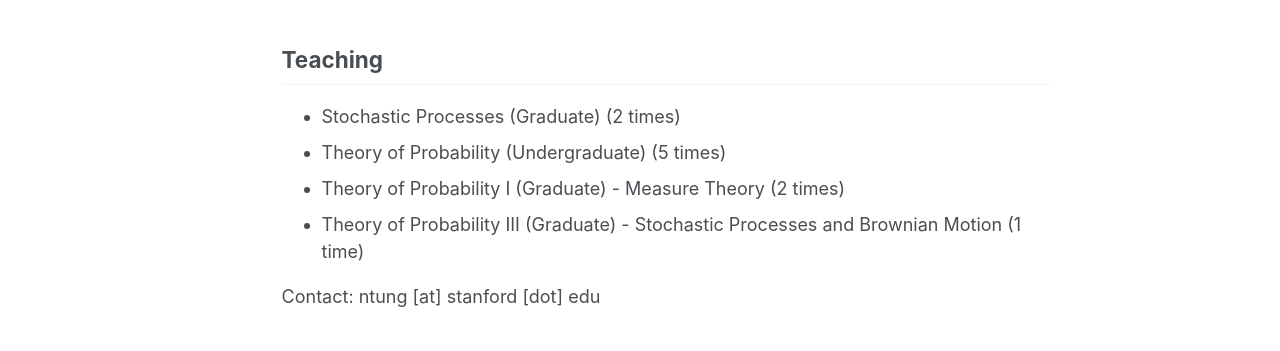
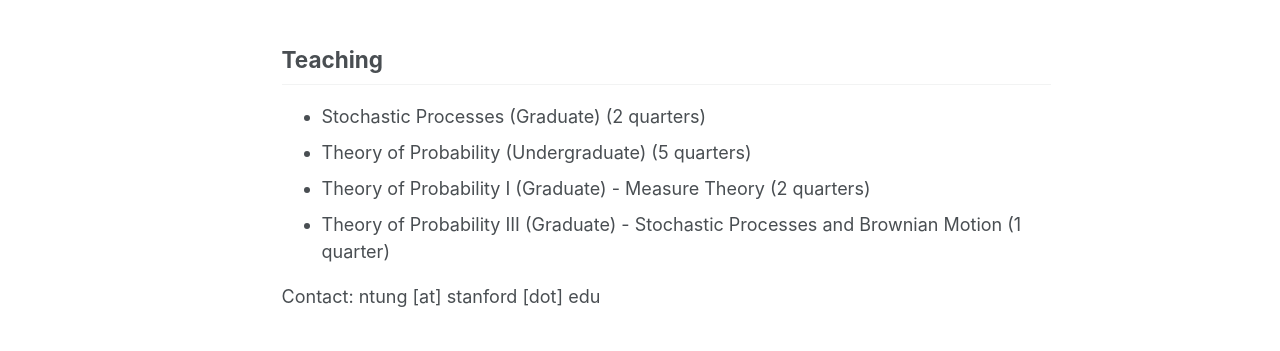
Before and after one commit to njtung/njtung.github.io, a Jekyll site: the page built from _pages/about.md, in a window 1280 px wide and 1342 px high. Shown: the part 655-1006 px from the top of the window. Built offline with Jekyll 4.4.1, drawn with Linux system fonts in a browser that asks for light colours; a script that is not in the unit is left out.

Commit message:
Update about.md

```diff
--- a/_pages/about.md
+++ b/_pages/about.md
@@ -26,9 +26,9 @@ Graph with Jerome Sanes, Eli Upfal, and Ani Eloyan. Preprint (2021) [pdf](https:
 
 ## Teaching
 
-* Stochastic Processes (Graduate) (2 times)
-* Theory of Probability (Undergraduate) (5 times)
-* Theory of Probability I (Graduate) - Measure Theory (2 times)
-* Theory of Probability III (Graduate) - Stochastic Processes and Brownian Motion (1 time)
+* Stochastic Processes (Graduate) (2 quarters)
+* Theory of Probability (Undergraduate) (5 quarters)
+* Theory of Probability I (Graduate) - Measure Theory (2 quarters)
+* Theory of Probability III (Graduate) - Stochastic Processes and Brownian Motion (1 quarter)
 
 Contact: ntung [at] stanford [dot] edu
```
